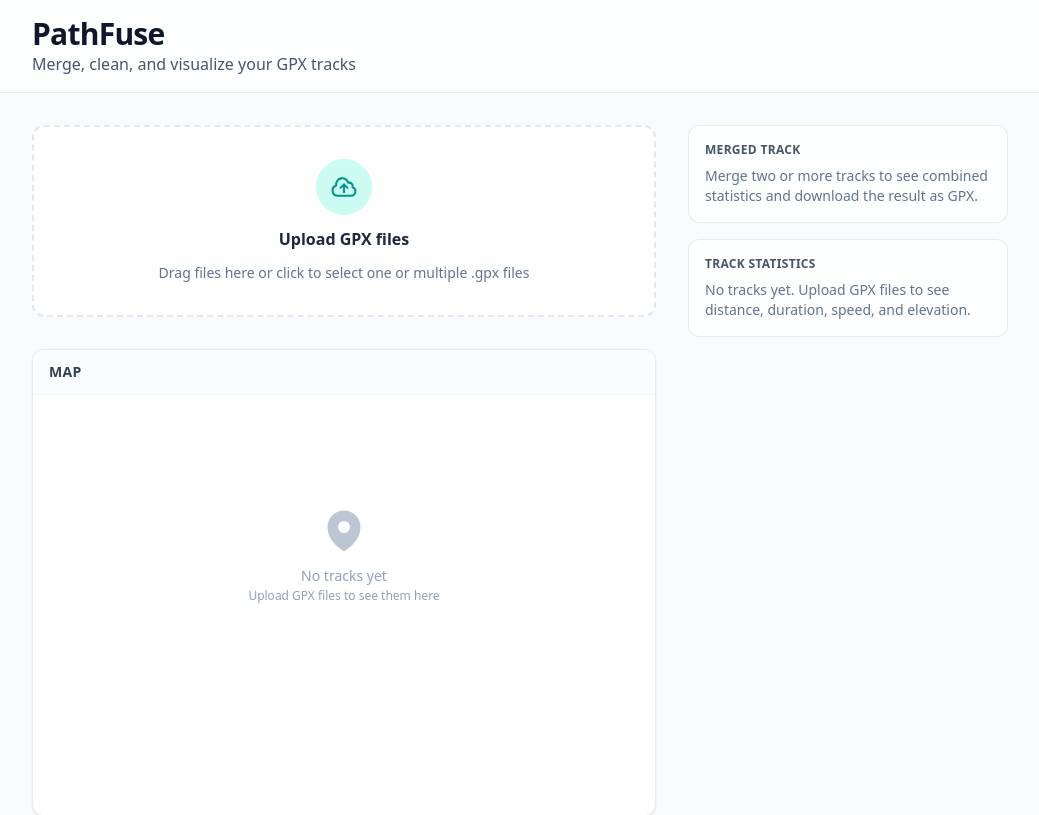
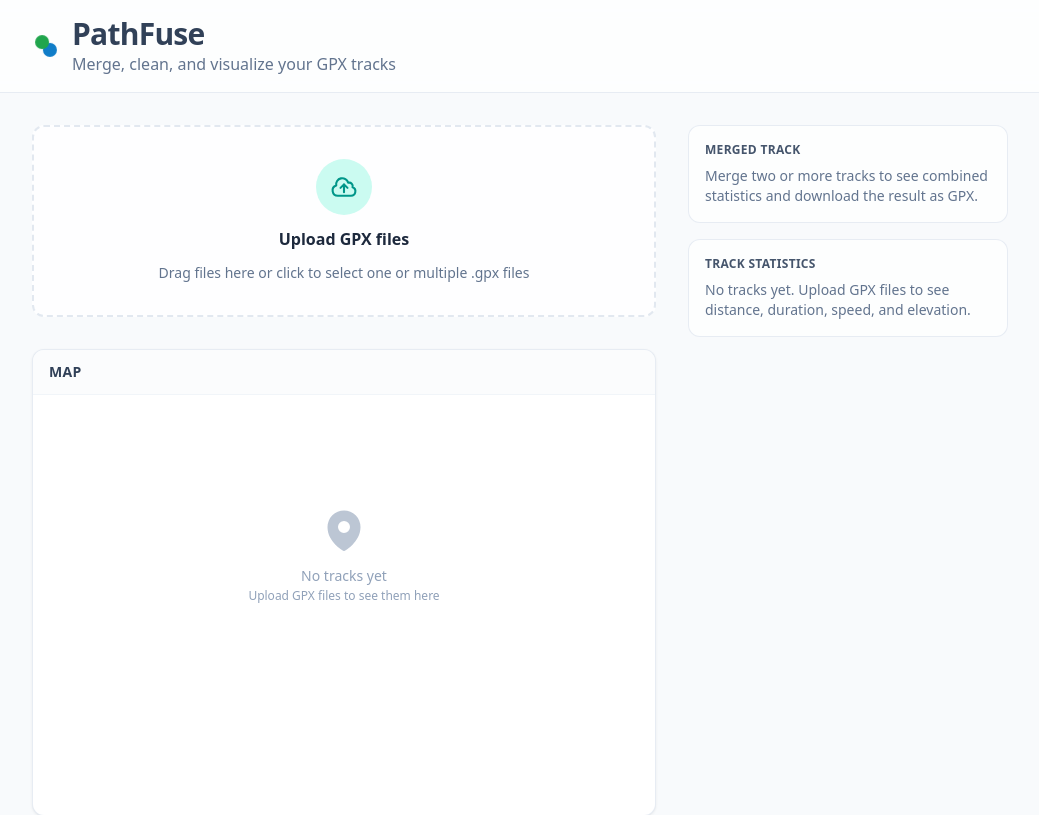
Before and after one commit to balintkiraly/path-fuse, a Next.js app: page / in a window 1280 px wide. Shown: the top 815 px of the page, without its empty margins (120-1159 px from the left). Built offline with nearby package versions, Linux system fonts and the light colour scheme.

Commit message:
ui: add logo

```diff
--- a/app/globals.css
+++ b/app/globals.css
@@ -17,8 +17,10 @@
   --radius-card: 0.75rem;
   --radius-button: 0.5rem;
   --radius-input: 0.5rem;
-  --shadow-card: 0 1px 3px 0 rgb(0 0 0 / 0.06), 0 1px 2px -1px rgb(0 0 0 / 0.06);
-  --shadow-card-hover: 0 4px 6px -1px rgb(0 0 0 / 0.08), 0 2px 4px -2px rgb(0 0 0 / 0.06);
+  --shadow-card:
+    0 1px 3px 0 rgb(0 0 0 / 0.06), 0 1px 2px -1px rgb(0 0 0 / 0.06);
+  --shadow-card-hover:
+    0 4px 6px -1px rgb(0 0 0 / 0.08), 0 2px 4px -2px rgb(0 0 0 / 0.06);
   --shadow-button: 0 1px 2px 0 rgb(0 0 0 / 0.05);
 }
 
@@ -48,3 +50,63 @@ input[type="file"]:focus-visible + label {
   outline: 2px solid var(--color-primary);
   outline-offset: 2px;
 }
+
+.logo {
+  width: 28px;
+  height: 28px;
+  position: relative;
+}
+
+/* circles */
+.logo::before,
+.logo::after {
+  content: "";
+  position: absolute;
+  border-radius: 50%;
+  transition: transform 0.5s ease;
+}
+
+/* blue circle */
+.logo::before {
+  width: 14px;
+  height: 14px;
+  background: #107dc8;
+  top: 0;
+  left: 0;
+  /* animate with keyframes */
+  animation: moveBefore 2s infinite cubic-bezier(0.68, -0.55, 0.265, 1.55) alternate;
+}
+
+/* green circle */
+.logo::after {
+  width: 14px;
+  height: 14px;
+  background: #20a54c;
+  bottom: 0;
+  right: 0;
+  animation: moveAfter 2s infinite cubic-bezier(0.68, -0.55, 0.265, 1.55) alternate;
+}
+
+/* center band */
+.logo .band {
+  position: absolute;
+  width: 14px;
+  height: 8px;
+  border-radius: 4px;
+  top: 50%;
+  left: 50%;
+  transform: translate(-50%, -50%) rotate(-45deg);
+  background: linear-gradient(90deg, #107dc8 0%, #20a54c 100%);
+}
+
+/* keyframes for blue circle */
+@keyframes moveBefore {
+  0% { transform: translate(0, 0); }
+  100% { transform: translate(10px, 10px); }
+}
+
+/* keyframes for green circle */
+@keyframes moveAfter {
+  0% { transform: translate(0, 0); }
+  100% { transform: translate(-10px, -10px); }
+}
--- a/app/page.tsx
+++ b/app/page.tsx
@@ -15,13 +15,18 @@ export default function Home() {
   return (
     <div className="min-h-screen bg-slate-50 pb-16">
       <header className="border-b border-slate-200/80 bg-white/70 backdrop-blur-sm sticky top-0 z-10">
-        <div className="max-w-5xl mx-auto px-4 sm:px-6 py-4">
-          <h1 className="text-2xl sm:text-3xl font-bold tracking-tight text-slate-900">
-            PathFuse
-          </h1>
-          <p className="mt-0 text-slate-600 text-xs sm:text-base">
-            Merge, clean, and visualize your GPX tracks
-          </p>
+        <div className="max-w-5xl mx-auto px-4 sm:px-6 py-4  flex items-center gap-3">
+          <div className="">
+            <div className="logo" aria-hidden="true"></div>
+          </div>
+          <div>
+            <h1 className="text-2xl sm:text-3xl font-bold tracking-tight text-slate-700">
+              PathFuse
+            </h1>
+            <p className="mt-0 text-slate-500 text-xs sm:text-base">
+              Merge, clean, and visualize your GPX tracks
+            </p>
+          </div>
         </div>
       </header>
 
```
